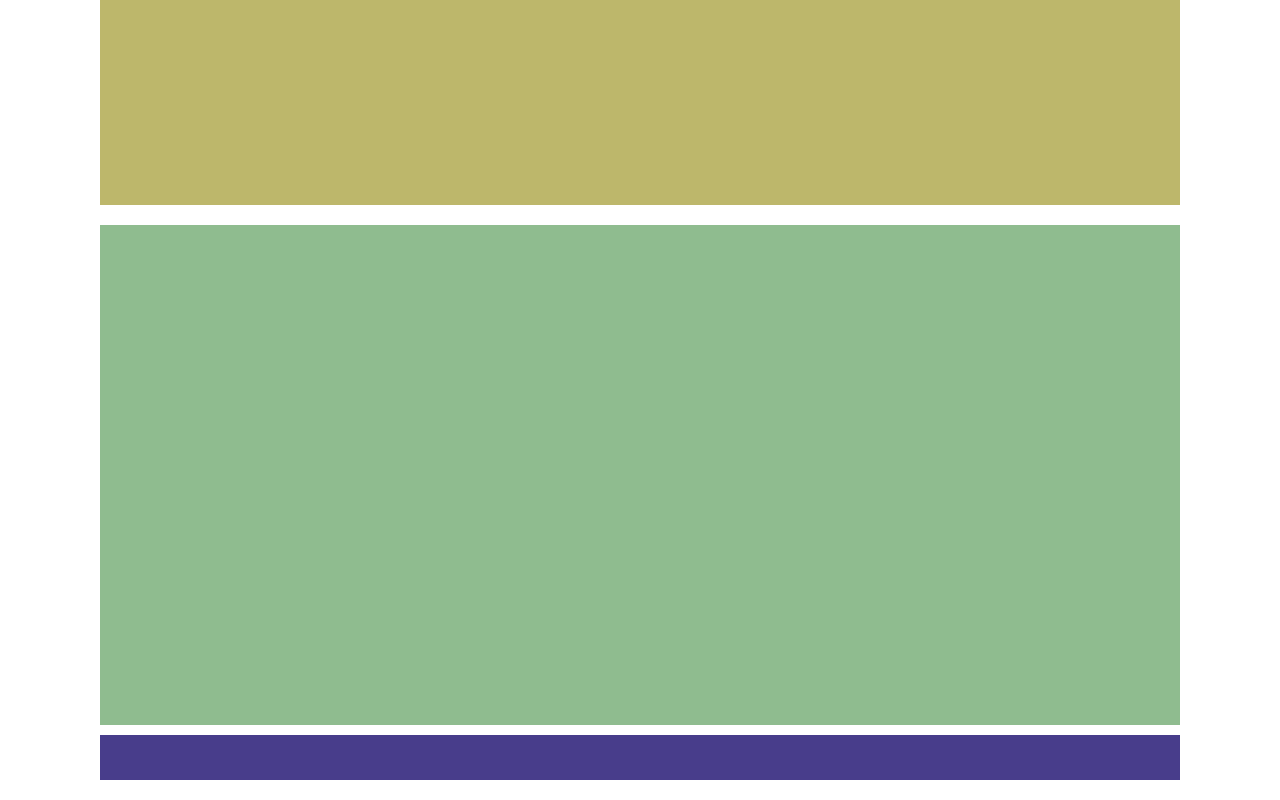
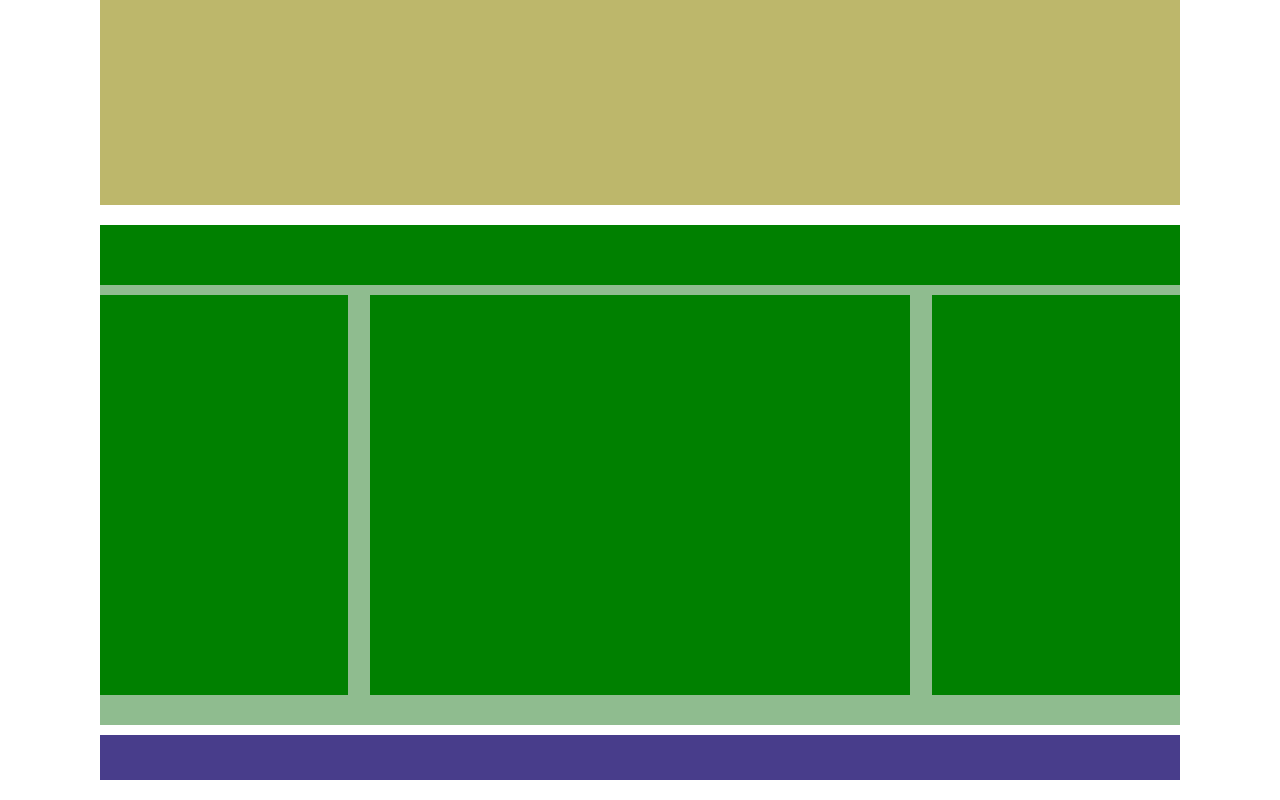
Before and after one commit to MattiaGiaco/htmlcss-struttura-wp, a plain HTML site: page index.html in a window 1280 px wide. Shown: the part 315-1115 px from the top of the page. Drawn offline with Linux system fonts and the light colour scheme.

Commit message:
finished layout

```diff
--- a/CSS/style.css
+++ b/CSS/style.css
@@ -36,3 +36,27 @@ footer{
   background-color: darkseagreen;
   margin-bottom: 10px;
 }
+
+.content-title, .content-info , .side-left, .side-right{
+  background-color: green;
+}
+
+.content-info , .side-left, .side-right{
+  float: left;
+}
+
+.main-content .content-title{
+  min-height: 60px;
+  margin-bottom: 10px;
+}
+
+.main-content .side-left, .side-right{
+  min-height: 400px;
+  width: 23%;
+}
+
+.main-content .content-info{
+  min-height: 400px;
+  width: 50%;
+  margin: auto 2%;
+}
--- a/index.html
+++ b/index.html
@@ -13,11 +13,18 @@
 
   <main>
     <div class="conteiner clearfix">
-      <section class="junbotron">
 
-      </section>
+      <section class="junbotron"></section>
 
       <section class="main-content">
+
+        <div class="content-title"></div>
+
+        <aside class="side-left"></aside>
+
+        <section class="content-info"></section>
+
+        <aside class="side-right"></aside>
 
       </section>
 
```
